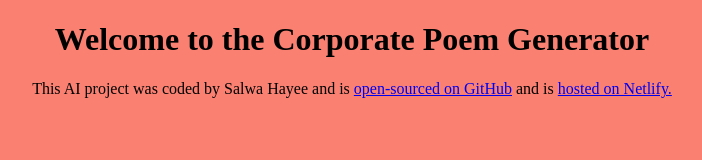
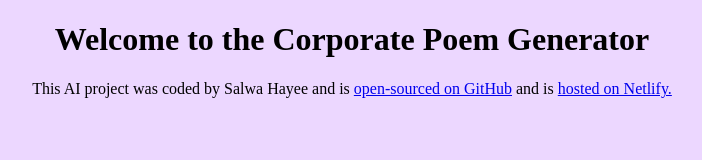
Before and after one commit to salwa-hayee/corporate-poem-generator, a plain HTML site: page index.html in a window 1280 px wide. Shown: the whole page, without its empty margins (288-990 px from the left). Drawn offline with Linux system fonts and the light colour scheme.

Commit message:
Changed the background

```diff
--- a/src/style.css
+++ b/src/style.css
@@ -1,4 +1,4 @@
 body {
-  background: salmon;
+  background: rgb(236, 215, 255);
   text-align: center;
 }
```
